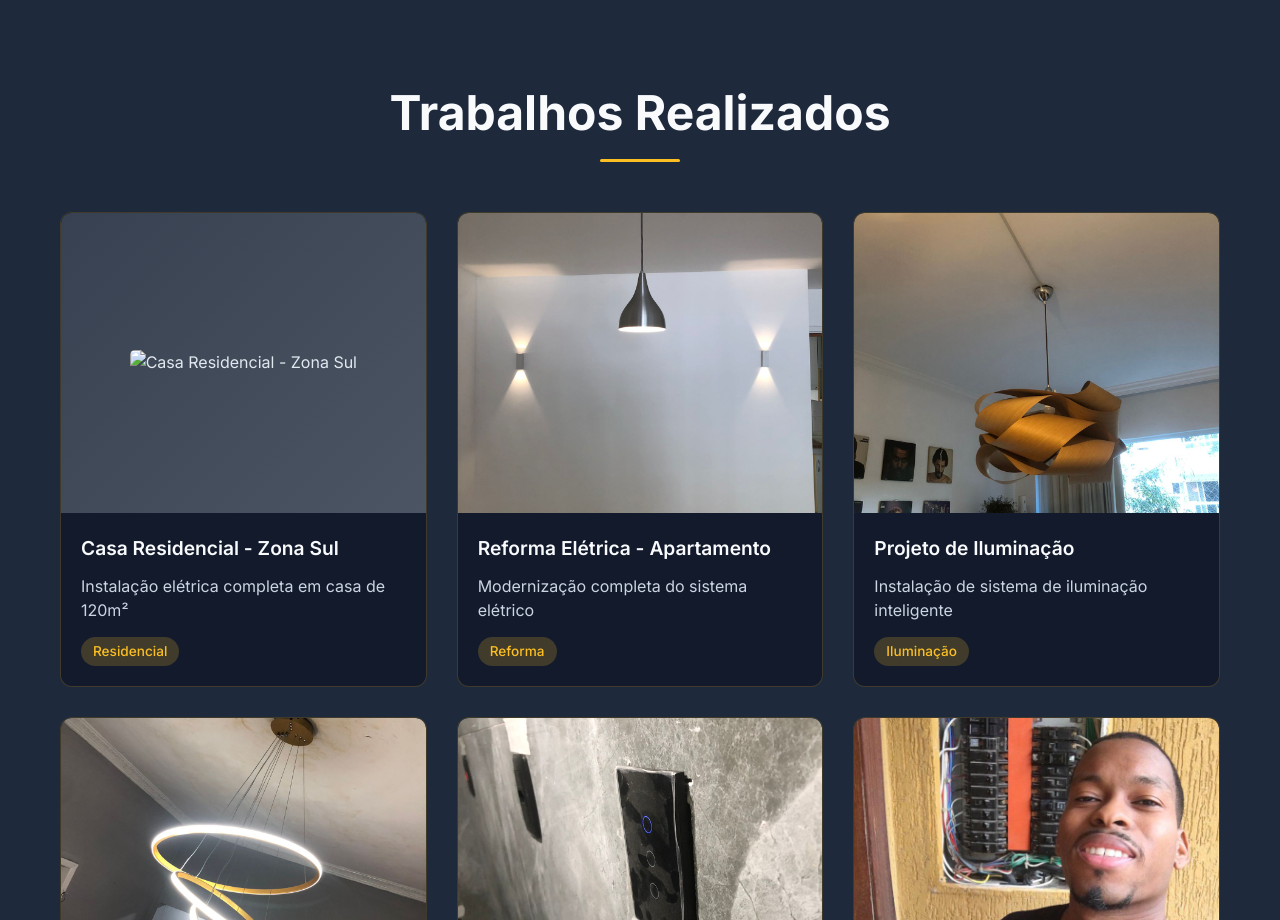
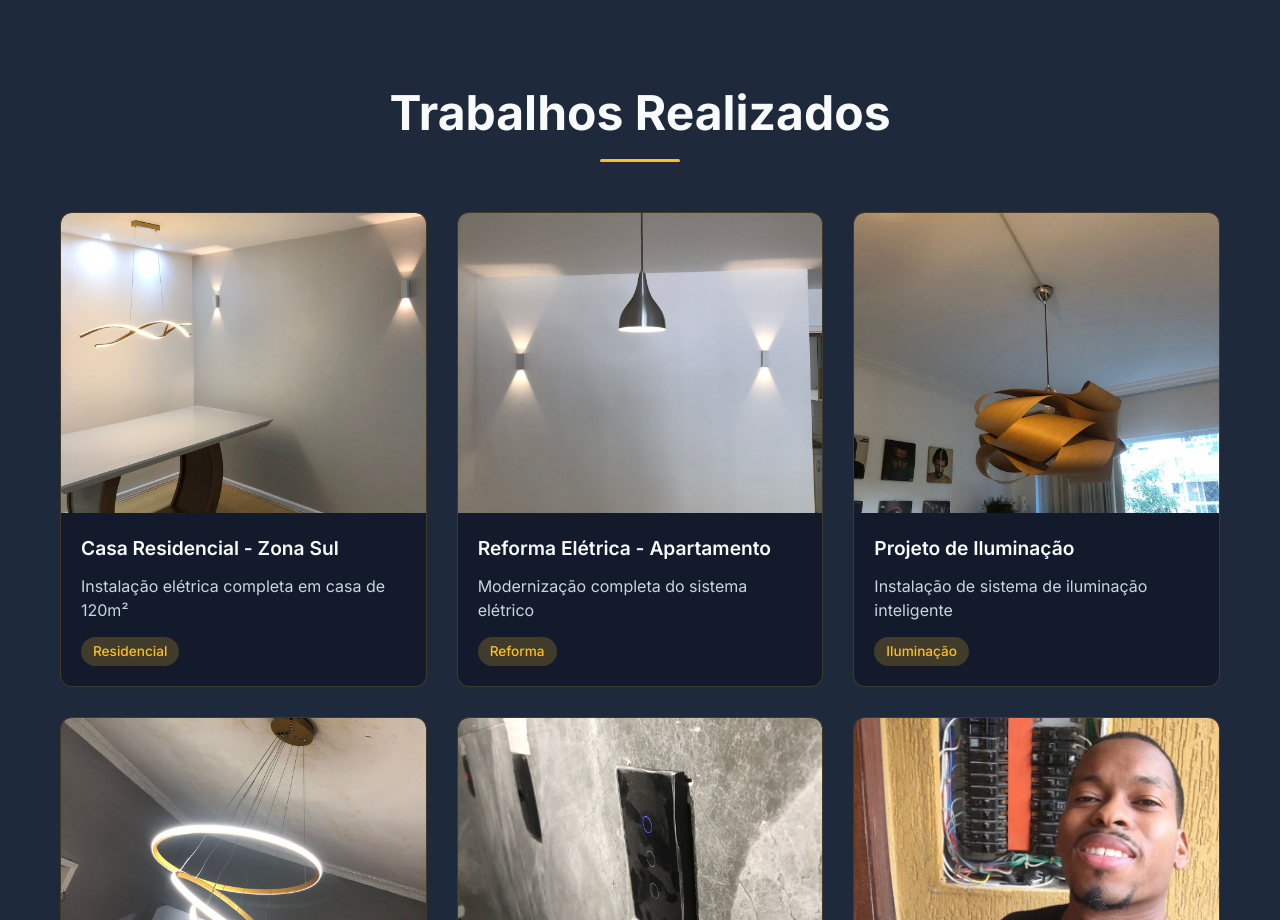
Before and after one commit to JonathanAssis/assisservicos, a plain HTML site: page index.html in a window 1280 px wide. Shown: the part 2540-3460 px from the top of the page. Drawn offline with nearby package versions, Linux system fonts and the light colour scheme; files whose address does not match are found by name.

Commit message:
index.html

```diff
--- a/index.html
+++ b/index.html
@@ -178,7 +178,7 @@ Eletrodomésticos em geral
 
             <div class="portfolio-item" data-category="residencial">
                 <div class="portfolio-image">
-                    <img src="imagens/trabalho1.jpg" alt="Casa Residencial - Zona Sul" class="portfolio-img">
+                    <img src="trabalho1.jpg" alt="Casa Residencial - Zona Sul" class="portfolio-img">
                 </div>
                 <div class="portfolio-content">
                     <h3 class="portfolio-title">Casa Residencial - Zona Sul</h3>
```
